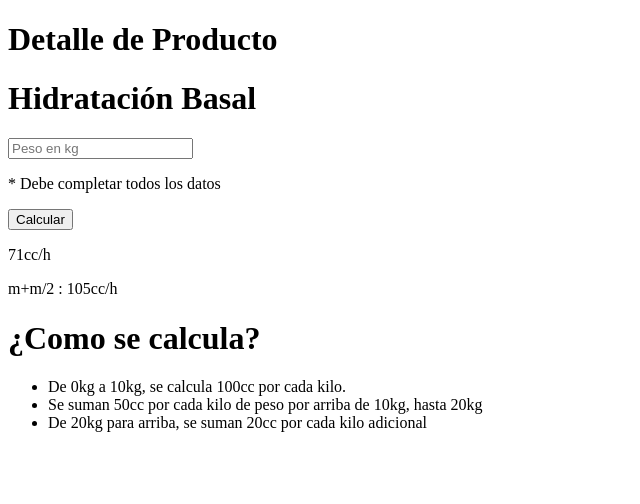
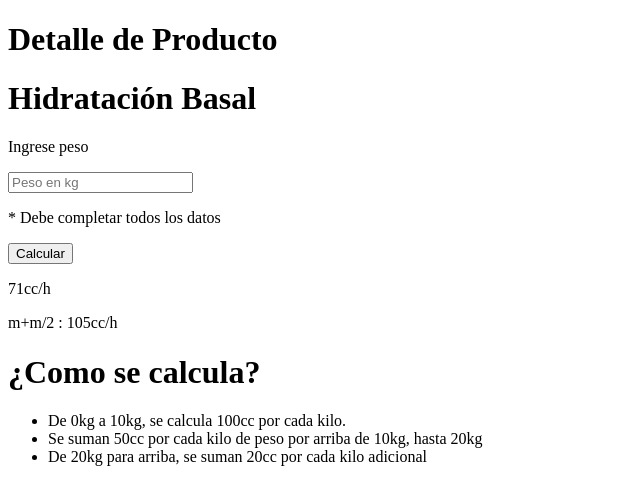
Before and after one commit to GianinaA/tarea-calculadora, a plain HTML site: page index.html in a window 1280 px wide. Shown: the whole page, without its empty margins (0-640 px from the left). Drawn offline with Linux system fonts and the light colour scheme.

Commit message:
Add files via upload

```diff
--- a/index.html
+++ b/index.html
@@ -8,7 +8,7 @@
         <div>
             <div>
                 <h1>Hidratación Basal</h1>
-                <input type="number" placeholder="Peso en kg" />
+                <p>Ingrese peso</p><input type="number" placeholder="Peso en kg" />
                 <p>* Debe completar todos los datos</p>
                 <button>Calcular</button>
                 <p>71cc/h</p>
```
